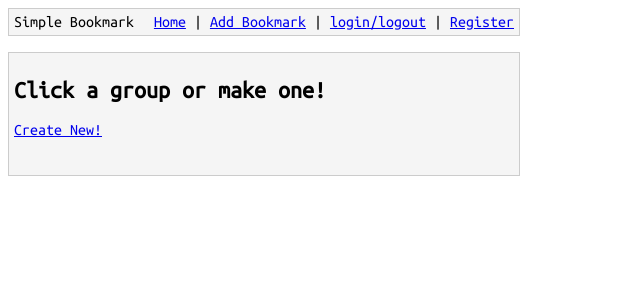
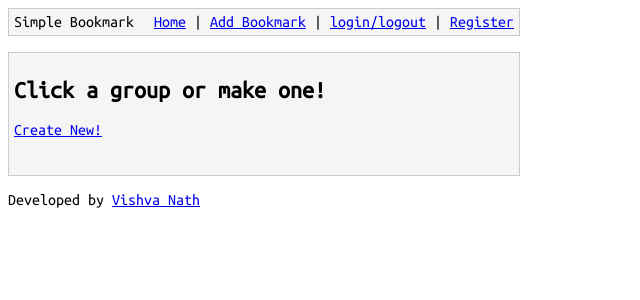
Before and after one commit to vishvanath45/simple_bookmark, a Flask app: page /form in a window 1280 px wide. Shown: the top 300 px of the page, without its empty margins (0-640 px from the left). Run offline with Flask 2, Linux system fonts and the light colour scheme; the visitor is signed in with stand-in values (Sample User, id 1); data that the repository does not hold is empty.

Commit message:
add developed by

```diff
--- a/templates/base.html
+++ b/templates/base.html
@@ -30,4 +30,7 @@
         {% block body %}
         {% endblock body %}
     </body>
+    <footer>
+      <p>Developed by <a target="_blank" rel="noopener noreferrer"href="https://vishvanath45.github.io">Vishva Nath</a></p>
+    </footer>
 </html>
```
